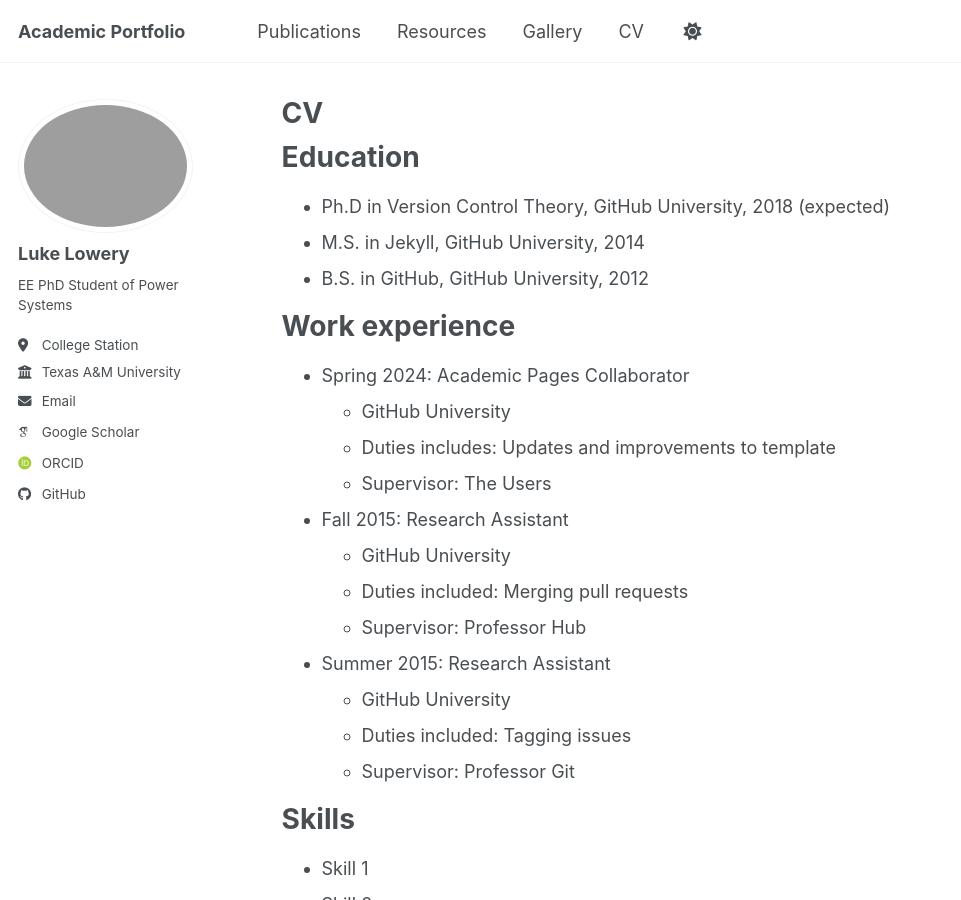
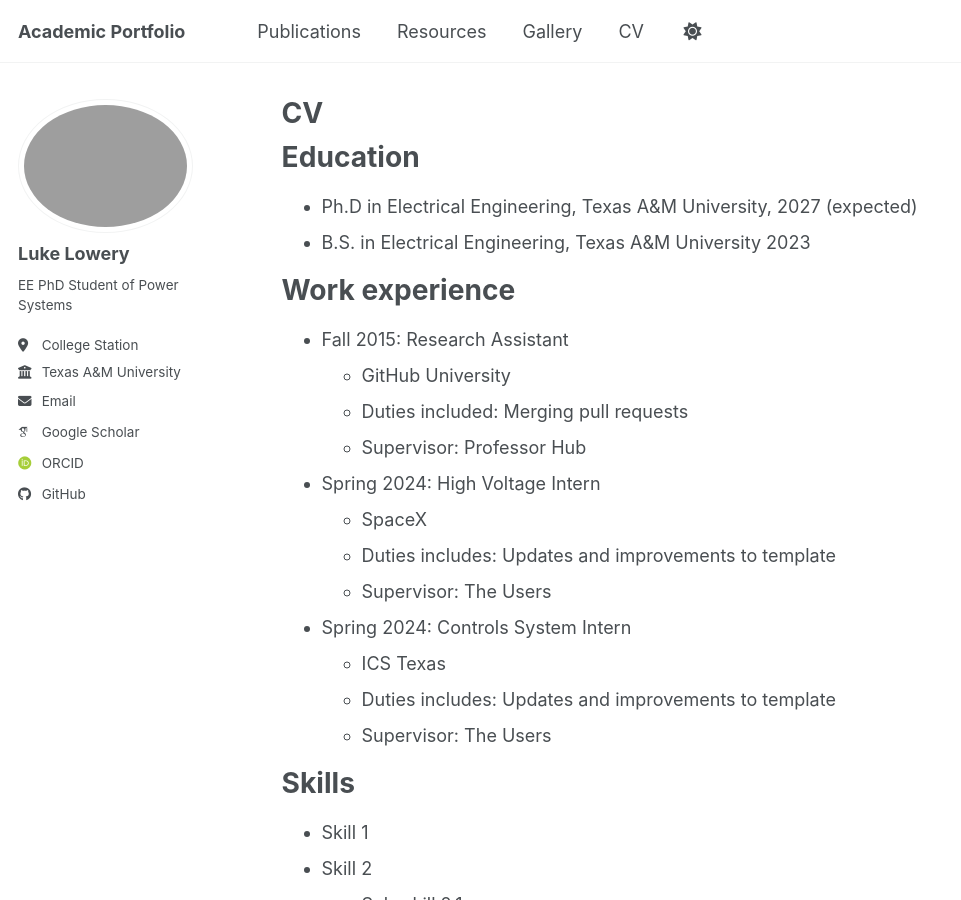
Before and after one commit to lukelowry/lukelowry.github.io, a Jekyll site: the page built from _pages/cv.md, in a window 1280 px wide and 900 px high. Shown: the whole window, without its empty margins (0-961 px from the left). Built offline with Jekyll 4.4.1, drawn with Linux system fonts in a browser that asks for light colours; some web fonts are replaced; a script bundle is joined from its source files by our own code; library files that are not in the unit come from our copies.

Commit message:
CV updates

```diff
--- a/_pages/cv.md
+++ b/_pages/cv.md
@@ -11,26 +11,26 @@
 
 Education
 ======
-* Ph.D in Version Control Theory, GitHub University, 2018 (expected)
-* M.S. in Jekyll, GitHub University, 2014
-* B.S. in GitHub, GitHub University, 2012
+* Ph.D in Electrical Engineering, Texas A&M University, 2027 (expected)
+* B.S. in Electrical Engineering, Texas A&M University 2023
 
 Work experience
 ======
-* Spring 2024: Academic Pages Collaborator
-  * GitHub University
-  * Duties includes: Updates and improvements to template
-  * Supervisor: The Users
 
 * Fall 2015: Research Assistant
   * GitHub University
   * Duties included: Merging pull requests
   * Supervisor: Professor Hub
 
-* Summer 2015: Research Assistant
-  * GitHub University
-  * Duties included: Tagging issues
-  * Supervisor: Professor Git
+* Spring 2024: High Voltage Intern
+  * SpaceX
+  * Duties includes: Updates and improvements to template
+  * Supervisor: The Users
+
+* Spring 2024: Controls System Intern
+  * ICS Texas
+  * Duties includes: Updates and improvements to template
+  * Supervisor: The Users
 
 Skills
 ======
```
